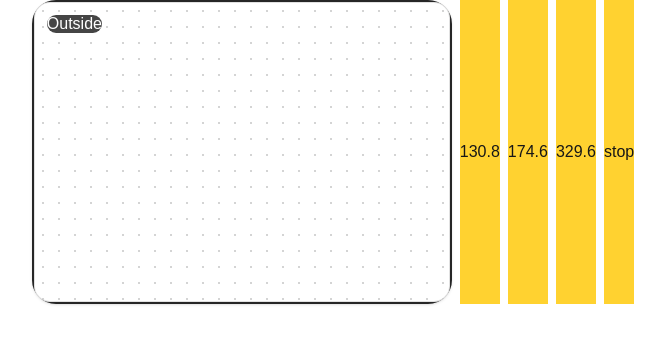
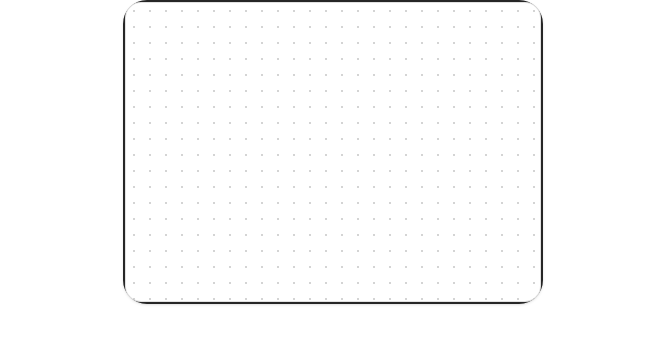
Before and after one commit to pleshakovalexander/react-osc, a Next.js app: page / in a window 1280 px wide. Shown: the top 344 px of the page, without its empty margins (307-972 px from the left). Built offline with nearby package versions, Linux system fonts and the light colour scheme.

Commit message:
remove debug buttons

```diff
--- a/app/mouse-track.tsx
+++ b/app/mouse-track.tsx
@@ -1,17 +1,16 @@
-import { useState } from "react";
+import { useRef } from "react";
 
 export type Position = {
   x: number;
   y: number;
 };
 
-export const MouseTracker = ({
-  positionChanged,
-}: {
-  positionChanged: (position: Position) => void;
-}) => {
-  const [position, setPosition] = useState<Position | null>(null);
-  const [emitMove, setAllowEmitMove] = useState<boolean>(false);
+interface Props {
+  positionChanged: (position: Position | null) => void;
+}
+
+export const MouseTracker = ({ positionChanged }: Props) => {
+  const isAllowEmitMove = useRef<boolean>(false);
 
   const updatePosition = (
     clientX: number,
@@ -23,10 +22,7 @@ export const MouseTracker = ({
       y: Math.max(0, Math.min(clientY - rect.top, rect.height)),
     };
 
-    setPosition(data);
-
-    if (emitMove) {
-      console.log(data);
+    if (isAllowEmitMove.current) {
       positionChanged(data);
     }
   };
@@ -40,30 +36,30 @@ export const MouseTracker = ({
   const handleTouchMove = (e: React.TouchEvent<HTMLDivElement>): void => {
     const rect = e.currentTarget.getBoundingClientRect();
     const t = e.touches[0];
-    // if (t) updatePosition(t.clientX, t.clientY, rect);
+    if (t) {
+      updatePosition(t.clientX, t.clientY, rect);
+    }
   };
 
   const handleMouseLeave = (): void => {
-    setPosition(null);
+    if (isAllowEmitMove.current) {
+      positionChanged(null);
+    }
   };
 
   const handleTouchEnd = (): void => {
-    setPosition(null);
+    if (isAllowEmitMove.current) {
+      positionChanged(null);
+    }
   };
 
-  const handleClick = (e: React.MouseEvent<HTMLDivElement>): void => {
-    // const rect = e.currentTarget.getBoundingClientRect();
-
-    setAllowEmitMove(true);
-
-    // updatePosition(e.clientX, e.clientY, rect);
+  const handleClick = (): void => {
+    isAllowEmitMove.current = true;
   };
 
   return (
     <div className="mx-auto w-[420px] max-w-full p-4">
-      {/* Outer tablet frame */}
       <div className="rounded-3xl border-2 border-neutral-800 bg-neutral-900 p-3 shadow">
-        {/* Inner work surface */}
         <div
           onMouseMove={handleMouseMove}
           onTouchMove={handleTouchMove}
@@ -77,22 +73,7 @@ export const MouseTracker = ({
             [background-size:16px_16px]
           "
           aria-label="Wacom-like input surface"
-        >
-          {/* Coordinates pill */}
-          <div className="absolute left-3 top-3 rounded-full bg-neutral-900/80 px-3 py-1 text-xs font-medium text-white backdrop-blur">
-            {position !== null
-              ? `X: ${Math.round(position.x)}  Y: ${Math.round(position.y)}`
-              : "Outside"}
-          </div>
-
-          {/* Follower dot (only if inside) */}
-          {position !== null && (
-            <div
-              className="pointer-events-none absolute h-3 w-3 -translate-x-1/2 -translate-y-1/2 transform rounded-full bg-emerald-500 ring-2 ring-white/70 shadow"
-              style={{ top: position.y, left: position.x }}
-            />
-          )}
-        </div>
+        ></div>
       </div>
     </div>
   );
--- a/app/page.tsx
+++ b/app/page.tsx
@@ -1,102 +1,87 @@
 "use client";
+import { useRef } from "react";
 import { MouseTracker, Position } from "./mouse-track";
 import { closestNoteFrequency } from "./utils";
 
 export default function Home() {
-  const context = new AudioContext();
+  const contextRef = useRef<AudioContext | null>(null);
+  const oscillatorRef = useRef<OscillatorNode | null>(null);
+  const gainRef = useRef<GainNode | null>(null);
+  const currentFrequencyRef = useRef<number | null>(null);
+  const lastUpdateRef = useRef(0);
 
-  let oscillator: OscillatorNode | null = null;
-
-  let gain: GainNode | null = null;
-
-  let currentFrequency: number | null = null;
+  const getContext = () => {
+    if (!contextRef.current) {
+      contextRef.current = new AudioContext();
+    }
+    return contextRef.current;
+  };
 
   const setupOscillator = () => {
-    oscillator = context.createOscillator();
-    gain = context.createGain();
+    const context = getContext();
+    const oscillator = context.createOscillator();
+    const gain = context.createGain();
 
     oscillator.type = "sine";
     oscillator.connect(gain);
     gain.connect(context.destination);
+    oscillator.start();
 
-    oscillator.start();
+    oscillatorRef.current = oscillator;
+    gainRef.current = gain;
   };
 
   const clickNote = (frequency: number) => {
+    const context = getContext();
     const now = context.currentTime;
 
-    if (oscillator === null) {
+    if (!oscillatorRef.current || !gainRef.current) {
       setupOscillator();
     }
 
-    if (!oscillator) {
+    const oscillator = oscillatorRef.current;
+    const gain = gainRef.current;
+    if (!oscillator || !gain) return;
+
+    // If already playing this frequency, do nothing
+    if (frequency === currentFrequencyRef.current) return;
+
+    currentFrequencyRef.current = frequency;
+
+    // Ensure volume is up smoothly
+    gain.gain.setTargetAtTime(1, now, 0.05);
+
+    // Glide frequency instead of hard reset
+    oscillator.frequency.setTargetAtTime(frequency, now, 0.1);
+  };
+
+  const stopNote = () => {
+    const context = getContext();
+    const gain = gainRef.current;
+    if (!gain) return;
+
+    const now = context.currentTime;
+    // Smooth fade out
+    gain.gain.setTargetAtTime(0, now, 0.1);
+  };
+
+  const trackpadPositionChanged = (position: Position | null) => {
+    if (position === null) {
+      stopNote();
       return;
     }
 
-    if (!gain) {
-      return;
-    }
+    const now = performance.now();
+    if (now - lastUpdateRef.current < 50) return; // max ~20 updates/sec
+    lastUpdateRef.current = now;
 
-    // Cancel any previous automation to avoid conflicts
-    oscillator.frequency.cancelScheduledValues(now);
-    gain.gain.cancelScheduledValues(now);
-
-    // If same note is playing, fade it out first
-    if (frequency === currentFrequency) {
-      gain.gain.cancelScheduledValues(now);
-      // gain.gain.setValueAtTime(0, now + 0.01);
-      gain.gain.linearRampToValueAtTime(0, now + 0.05);
-
-      gain.gain.cancelScheduledValues(context.currentTime + 0.1);
-      // Make sure volume is up
-      // gain?.gain.setValueAtTime(gain.gain.value, now);
-      gain.gain.linearRampToValueAtTime(1, context.currentTime + 0.11);
-
-      return;
-    }
-
-    currentFrequency = frequency;
-
-    // Make sure volume is up
-    gain.gain.setValueAtTime(gain.gain.value, now);
-    gain.gain.linearRampToValueAtTime(1, now + 0.01);
-
-    // Smooth glide in 0.3 seconds (tweak this time for faster/slower glide)
-    oscillator.frequency.linearRampToValueAtTime(frequency, now + 0.3);
-  };
-
-  const stopNote = () => {
-    if (!gain) return;
-
-    const now = context.currentTime;
-
-    // Fade out over 0.3s
-    gain.gain.cancelScheduledValues(now);
-    gain.gain.setValueAtTime(gain.gain.value, now);
-    gain.gain.linearRampToValueAtTime(0, now + 0.3);
-  };
-
-  const trackpadPositionChanged = (position: Position) => {
     const frequency = closestNoteFrequency(position.x + 100);
-
     clickNote(frequency);
   };
 
   return (
     <div className="h-full flex justify-center content-center gap-2">
       <MouseTracker positionChanged={trackpadPositionChanged} />
-      <button className="bg-amber-300" onClick={() => clickNote(130.8)}>
-        130.8
-      </button>
-      <button className="bg-amber-300" onClick={() => clickNote(174.6)}>
-        174.6
-      </button>
-      <button className="bg-amber-300" onClick={() => clickNote(329.6)}>
-        329.6
-      </button>
-      <button className="bg-amber-300" onClick={() => stopNote()}>
-        stop
-      </button>
     </div>
   );
 }
--- /dev/null
+++ b/app/synth.ts
@@ -0,0 +1,75 @@
+/*
+  Super Simple TypeScript Synth with Lazy Init
+  - User API: play(note: number | Hz), stop()
+  - AudioContext is created lazily on first play() to avoid autoplay restrictions
+  - Ensures only one note plays at a time
+*/
+
+export class Synth {
+  public context: AudioContext | null = null;
+  private master: GainNode | null = null;
+  private osc: OscillatorNode | null = null;
+  private gain: GainNode | null = null;
+
+  constructor() {}
+
+  /** Ensure AudioContext and master node exist */
+  private ensureContext() {
+    if (!this.context) {
+      this.context = new AudioContext();
+      this.master = this.context.createGain();
+      this.master.gain.value = 0.8;
+      this.master.connect(this.context.destination);
+    }
+  }
+
+  /** Play a note (number interpreted as Hz for now) */
+  async play(noteOrHz: number) {
+    this.ensureContext();
+    if (!this.context || !this.master) return;
+
+    await this.context.resume(); // ensure context is running
+
+    // stop any currently playing sound first
+    this.stop();
+
+    const freq = noteOrHz; // your original frequency logic
+
+    console.log(freq);
+
+    this.osc = this.context.createOscillator();
+    this.gain = this.context.createGain();
+
+    this.osc.type = "sawtooth";
+    this.osc.frequency.value = freq;
+    this.gain.gain.value = 0.8;
+
+    this.osc.connect(this.gain);
+    this.gain.connect(this.master);
+
+    this.osc.start();
+  }
+
+  /** Stop the current note with a short fade to avoid clicks */
+  stop() {
+    if (this.gain && this.context) {
+      const now = this.context.currentTime;
+      this.gain.gain.cancelScheduledValues(now);
+      this.gain.gain.setValueAtTime(this.gain.gain.value, now);
+      this.gain.gain.linearRampToValueAtTime(0.0001, now + 0.05); // 50 ms fade
+    }
+
+    if (this.osc) {
+      try {
+        this.osc.stop(this.context!.currentTime + 0.05); // stop after fade
+      } catch {}
+      this.osc.disconnect();
+      this.osc = null;
+    }
+
+    if (this.gain) {
+      this.gain.disconnect();
+      this.gain = null;
+    }
+  }
+}
```
